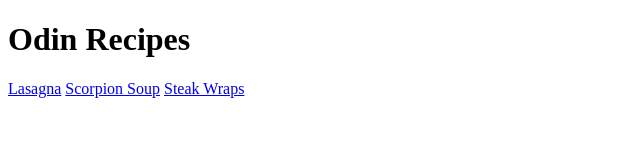
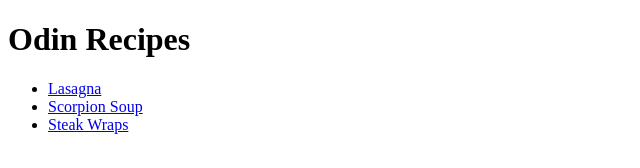
Before and after one commit to tburk152/odin-recipes, a plain HTML site: page index.html in a window 1280 px wide. Shown: the whole page, without its empty margins (0-640 px from the left). Drawn offline with Linux system fonts and the light colour scheme.

Commit message:
updated index.html to be a unordered list

```diff
--- a/index.html
+++ b/index.html
@@ -3,12 +3,14 @@
 
 <head>
 <h1>Odin Recipes</h1>
-<a href="recipes/lasagna.html">Lasagna</a>
-<a href="recipes/soup.html">Scorpion Soup</a>
-<a href="recipes/steakwrap.html">Steak Wraps</a>
+
+<ul>
+<li><a href="recipes/lasagna.html">Lasagna</a></li>
+<li><a href="recipes/soup.html">Scorpion Soup</a></li>
+<li><a href="recipes/steakwrap.html">Steak Wraps</a></li>
 
 
-
+</ul>
 
 
 
```
